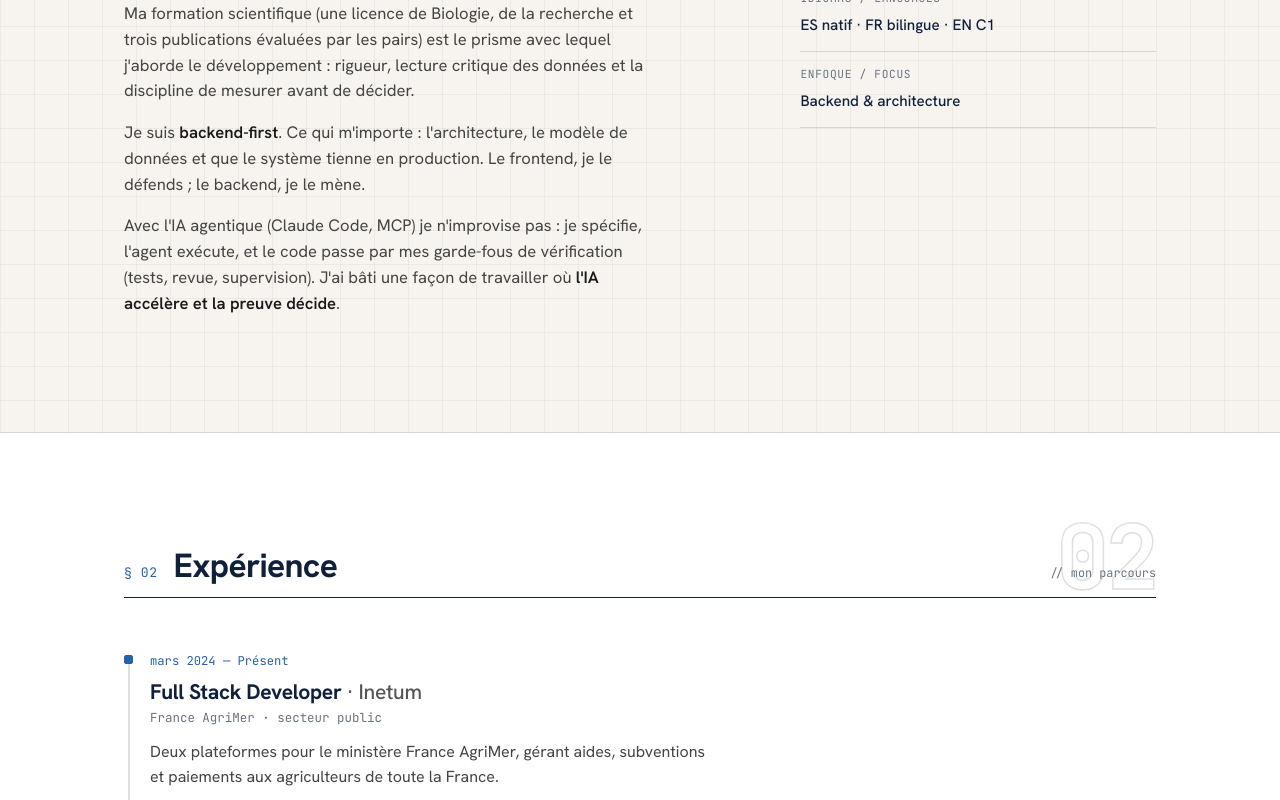
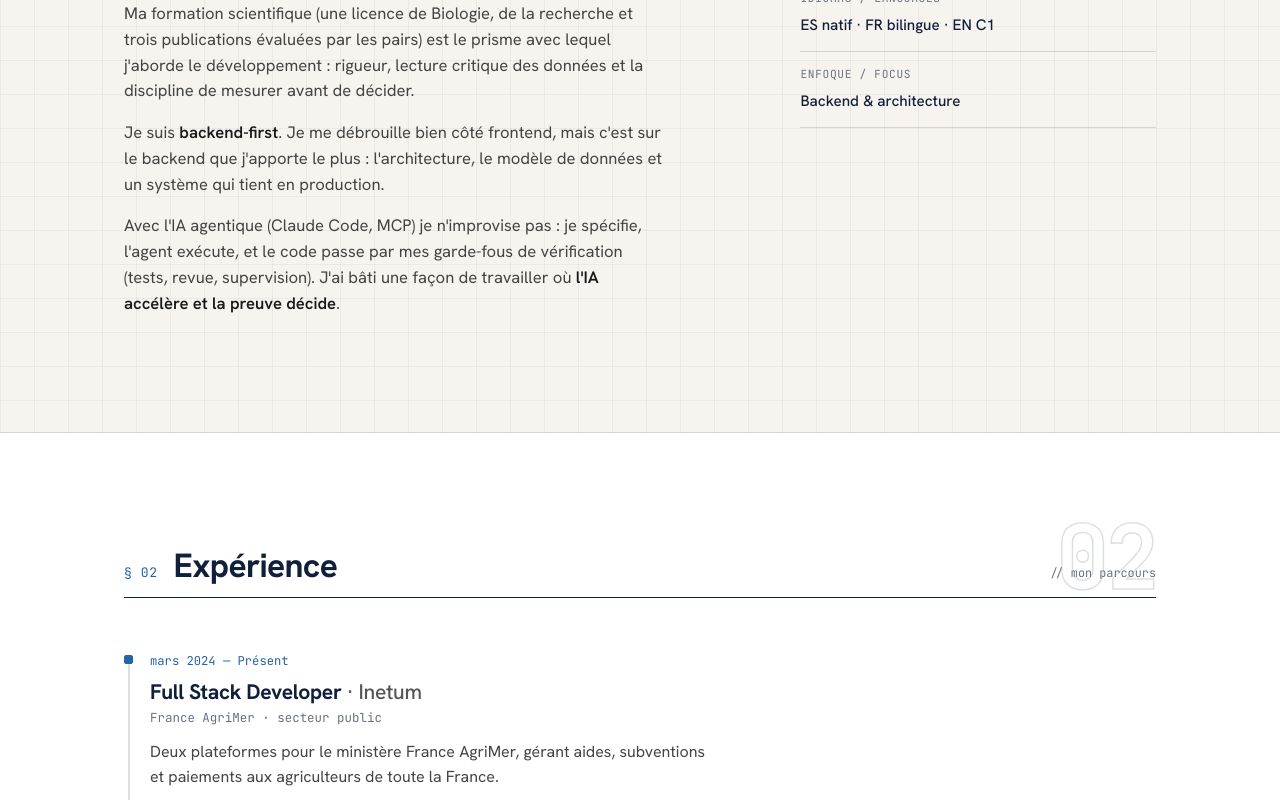
Before and after one commit to GuillermoAlbert/portfolio, a Next.js app: page /fr in a window 1280 px wide. Shown: the part 1360-2160 px from the top of the page. Built offline with nearby package versions, Linux system fonts and the light colour scheme; no server answers.

Commit message:
contenido: menos sabor a IA (rompe el quiasmo de backend-first y cambia el remate de Contacto)

```diff
--- a/components/About.tsx
+++ b/components/About.tsx
@@ -45,9 +45,9 @@ export default function About({ locale = "es" }: { locale?: Locale }) {
               <T
                 locale={locale}
                 as="p"
-                es="Soy <strong>backend-first</strong>. Me importan la arquitectura, el modelo de datos y que el sistema aguante en producción. El frontend lo defiendo; el backend lo lidero."
-                en="I'm <strong>backend-first</strong>. I care about architecture, the data model, and whether the system holds up in production. I can hold my own on the frontend; the backend is where I lead."
-                fr="Je suis <strong>backend-first</strong>. Ce qui m'importe : l'architecture, le modèle de données et que le système tienne en production. Le frontend, je le défends ; le backend, je le mène."
+                es="Soy <strong>backend-first</strong>. Me defiendo bien en frontend, pero donde de verdad aporto es en el backend: arquitectura, modelo de datos y que el sistema aguante en producción."
+                en="I'm <strong>backend-first</strong>. I can hold my own on the frontend, but where I really add value is the backend: architecture, the data model, and a system that holds up in production."
+                fr="Je suis <strong>backend-first</strong>. Je me débrouille bien côté frontend, mais c'est sur le backend que j'apporte le plus : l'architecture, le modèle de données et un système qui tient en production."
               />
               <T
                 locale={locale}
--- a/components/Contact.tsx
+++ b/components/Contact.tsx
@@ -18,9 +18,9 @@ export default function Contact({ locale = "es" }: { locale?: Locale }) {
           <T
             locale={locale}
             className="sec-note mono"
-            es="// construyamos algo"
-            en="// let's build something"
-            fr="// construisons quelque chose"
+            es="// hablamos?"
+            en="// let's talk"
+            fr="// on en parle ?"
           />
         </div>
 
```
